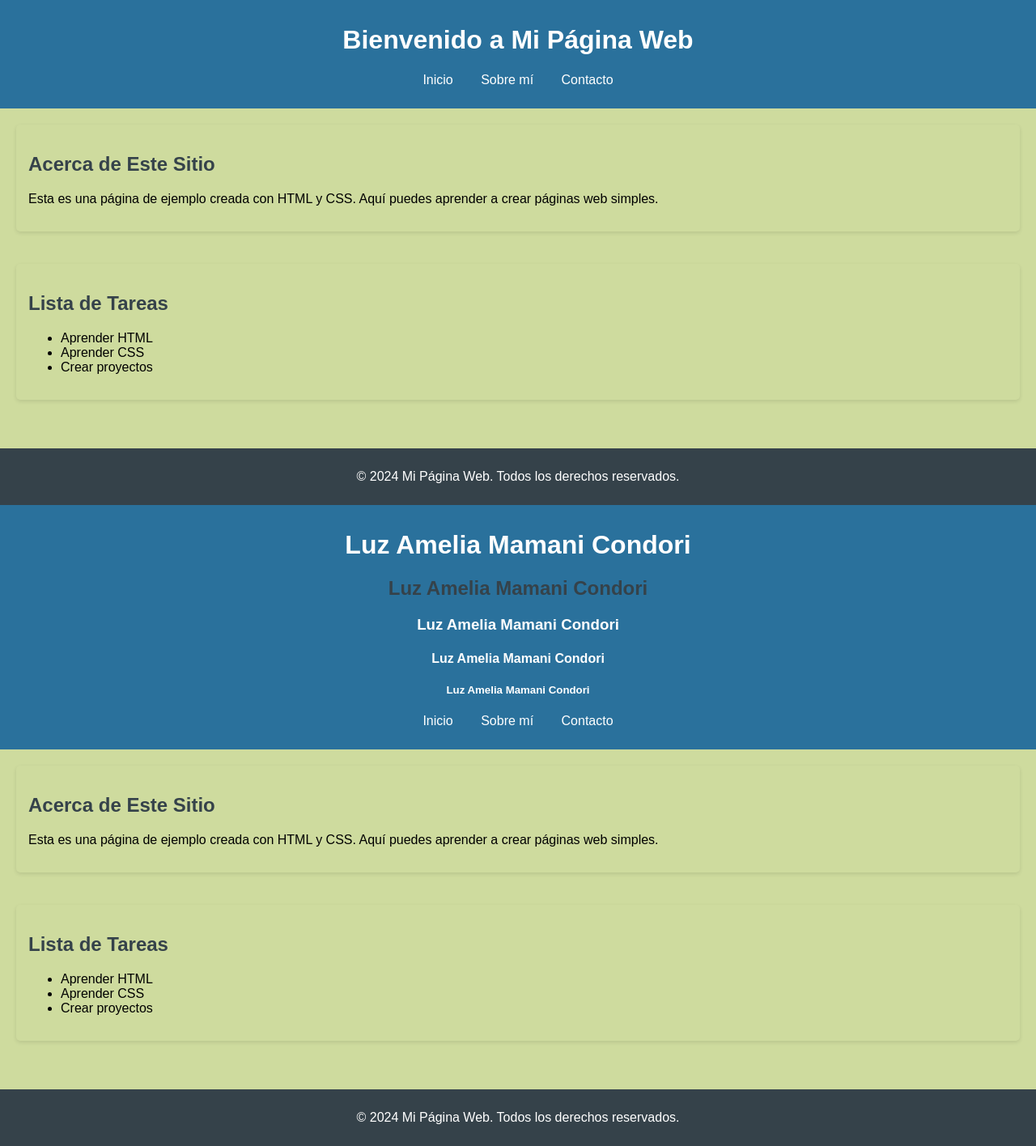
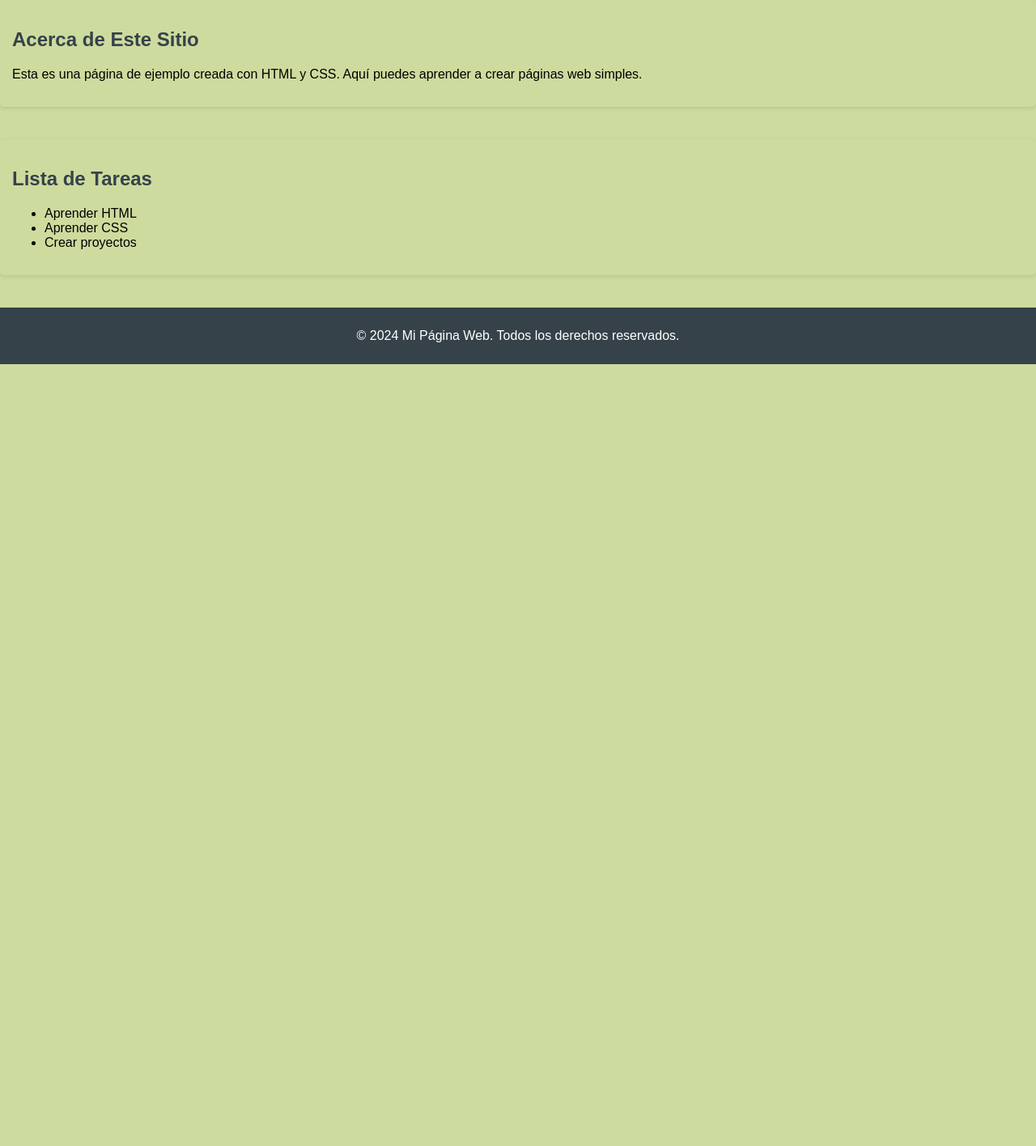
Before and after one commit to grupomcautocars/mamani_23_world, a plain HTML site: page index.html in a window 1280 px wide. Shown: the whole page at 81% size. After the commit the page ends 800 px from the top, so only its background shows below. Drawn offline with Linux system fonts and the light colour scheme.

Commit message:
index.html

```diff
--- a/index.html
+++ b/index.html
@@ -61,19 +61,6 @@
             width: 100%;
         }
     </style>
-</head>
-<body>
-    <header>
-        <h1>Bienvenido a Mi Página Web</h1>
-        <nav>
-            <ul>
-                <li><a href="#">Inicio</a></li>
-                <li><a href="#">Sobre mí</a></li>
-                <li><a href="#">Contacto</a></li>
-            </ul>
-        </nav>
-    </header>
-    <main>
         <section>
             <h2>Acerca de Este Sitio</h2>
             <p>Esta es una página de ejemplo creada con HTML y CSS. Aquí puedes aprender a crear páginas web simples.</p>
@@ -95,37 +82,5 @@
 
 </styles>
 
-<body>
-    <header>
-        <h1>Luz Amelia Mamani Condori</h1>
-        <h2>Luz Amelia Mamani Condori</h2>
-        <h3>Luz Amelia Mamani Condori</h3>
-        <h4>Luz Amelia Mamani Condori</h4>
-        <h5>Luz Amelia Mamani Condori</h5>
-        <nav>
-            <ul>
-                <li><a href="#">Inicio</a></li>
-                <li><a href="#">Sobre mí</a></li>
-                <li><a href="#">Contacto</a></li>
-            </ul>
-        </nav>
-    </header>
-    <main>
-        <section>
-            <h2>Acerca de Este Sitio</h2>
-            <p>Esta es una página de ejemplo creada con HTML y CSS. Aquí puedes aprender a crear páginas web simples.</p>
-        </section>
-        <section>
-            <h2>Lista de Tareas</h2>
-            <ul>
-                <li>Aprender HTML</li>
-                <li>Aprender CSS</li>
-                <li>Crear proyectos</li>
-            </ul>
-        </section>
-    </main>
-    <footer>
-        <p>&copy; 2024 Mi Página Web. Todos los derechos reservados.</p>
-    </footer>
-</body>
+
 </html>
```
